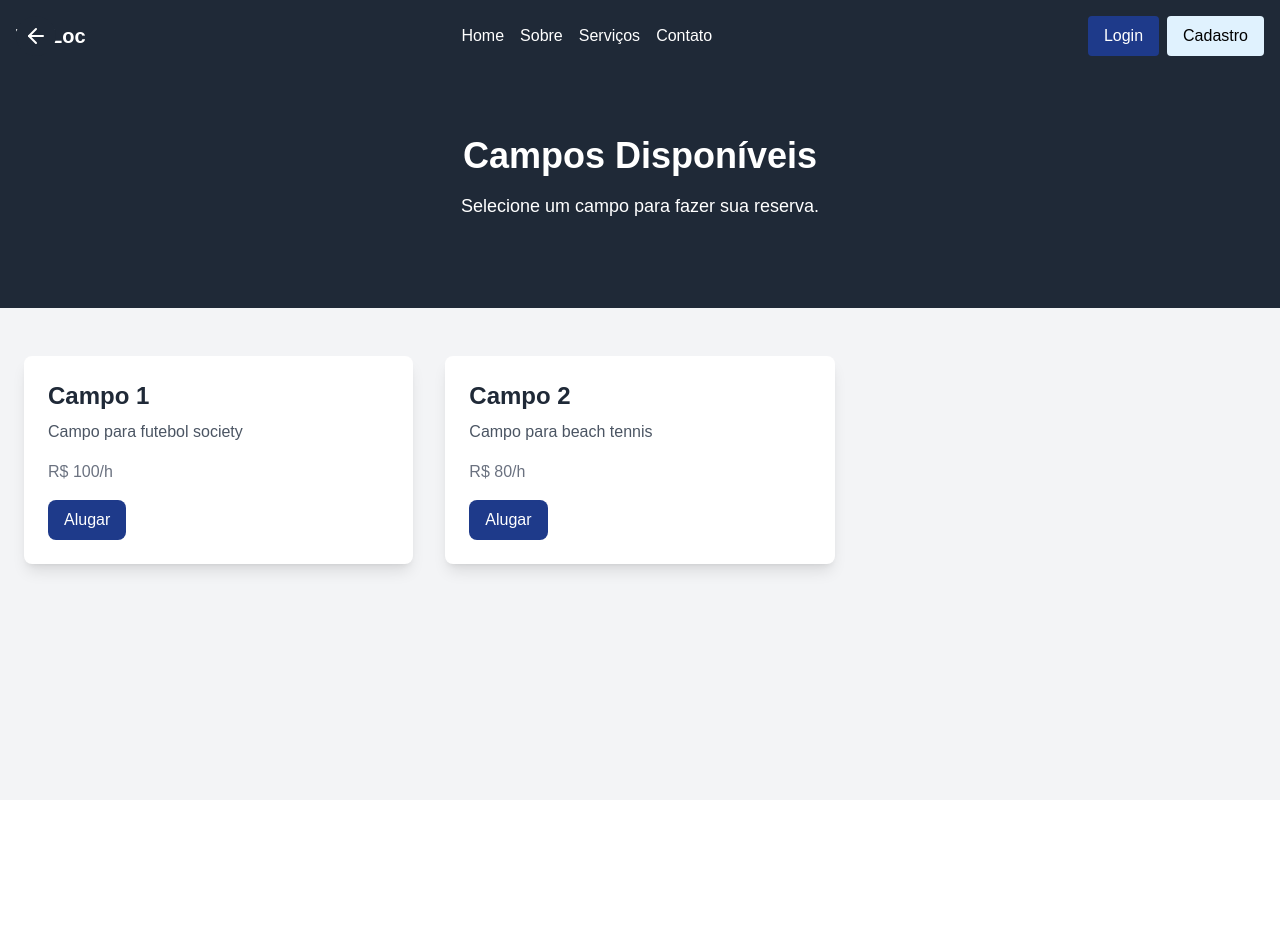
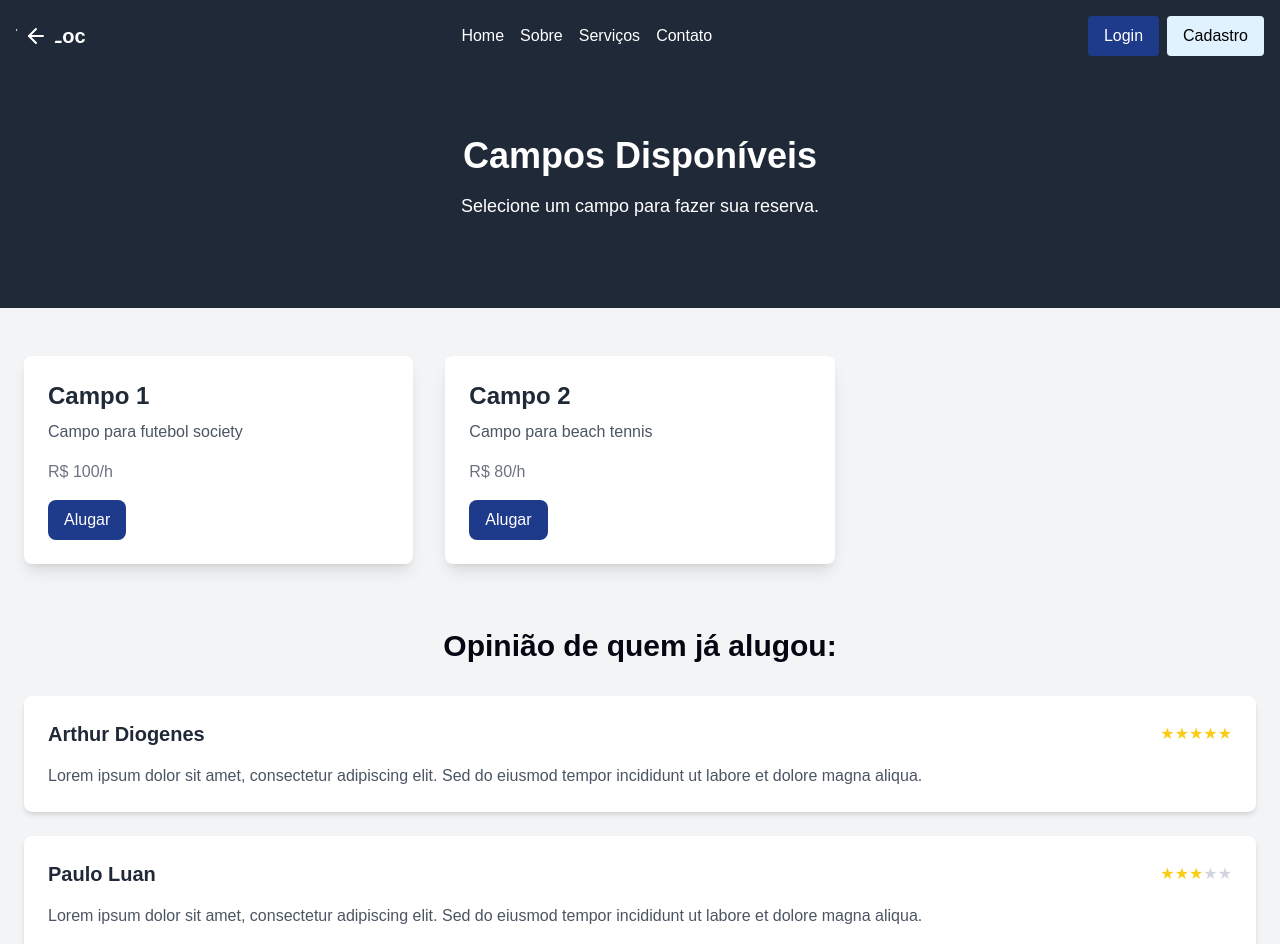
Before and after one commit to matheusclima/tocloc-front, a Next.js app: page /establishments/1 in a window 1280 px wide. Shown: the top 944 px of the page. Before the commit the page ends 800 px from the top, so only its background shows below. Built offline with nearby package versions, Linux system fonts and the light colour scheme.

Commit message:
add avaliacoes dos usuarios

```diff
--- a/src/app/establishments/[id]/page.tsx
+++ b/src/app/establishments/[id]/page.tsx
@@ -38,6 +38,14 @@ const fieldsData: EstablishmentFields = {
   ],
 };
 
+const reviews = [
+  { id: 1, user: 'Arthur Diogenes', rating: 5, comment: 'Lorem ipsum dolor sit amet, consectetur adipiscing elit. Sed do eiusmod tempor incididunt ut labore et dolore magna aliqua.' },
+  { id: 2, user: 'Paulo Luan', rating: 3, comment: 'Lorem ipsum dolor sit amet, consectetur adipiscing elit. Sed do eiusmod tempor incididunt ut labore et dolore magna aliqua.' },
+  { id: 3, user: 'Matheus Cavalcante', rating: 4, comment: 'Lorem ipsum dolor sit amet, consectetur adipiscing elit. Sed do eiusmod tempor incididunt ut labore et dolore magna aliqua.' },
+  { id: 4, user: 'Juliane', rating: 2, comment: 'Lorem ipsum dolor sit amet, consectetur adipiscing elit. Sed do eiusmod tempor incididunt ut labore et dolore magna aliqua.' },
+  { id: 5, user: 'Rodrigo Braga', rating: 5, comment: 'Lorem ipsum dolor sit amet, consectetur adipiscing elit. Sed do eiusmod tempor incididunt ut labore et dolore magna aliqua.' },
+];
+
 export default function EstablishmentDetail() {
   const { id } = useParams();
   const [fields, setFields] = useState<Field[]>([]);
@@ -71,6 +79,18 @@ export default function EstablishmentDetail() {
         field.id === fieldId ? { ...field, rented: false, selectedTime: '' } : field
       )
     );
+  };
+
+  const renderStars = (rating: number) => {
+    const stars = [];
+    for (let i = 1; i <= 5; i++) {
+      stars.push(
+        <span key={i} className={i <= rating ? 'text-yellow-400' : 'text-gray-300'}>
+          ★
+        </span>
+      );
+    }
+    return stars;
   };
 
   return (
@@ -125,6 +145,22 @@ export default function EstablishmentDetail() {
         ) : (
           <p className="text-center text-gray-600 text-lg">Nenhum campo disponível encontrado.</p>
         )}
+
+
+        <section className="mt-16">
+          <h2 className="text-3xl font-bold text-center mb-8">Opinião de quem já alugou:</h2>
+          <div className="space-y-6">
+            {reviews.map((review) => (
+              <div key={review.id} className="bg-white p-6 rounded-lg shadow-md">
+                <div className="flex items-center justify-between mb-4">
+                  <h3 className="text-xl font-semibold text-gray-800">{review.user}</h3>
+                  <div className="flex">{renderStars(review.rating)}</div>
+                </div>
+                <p className="text-gray-600">{review.comment}</p>
+              </div>
+            ))}
+          </div>
+        </section>
       </main>
 
       {selectedField && (
```
